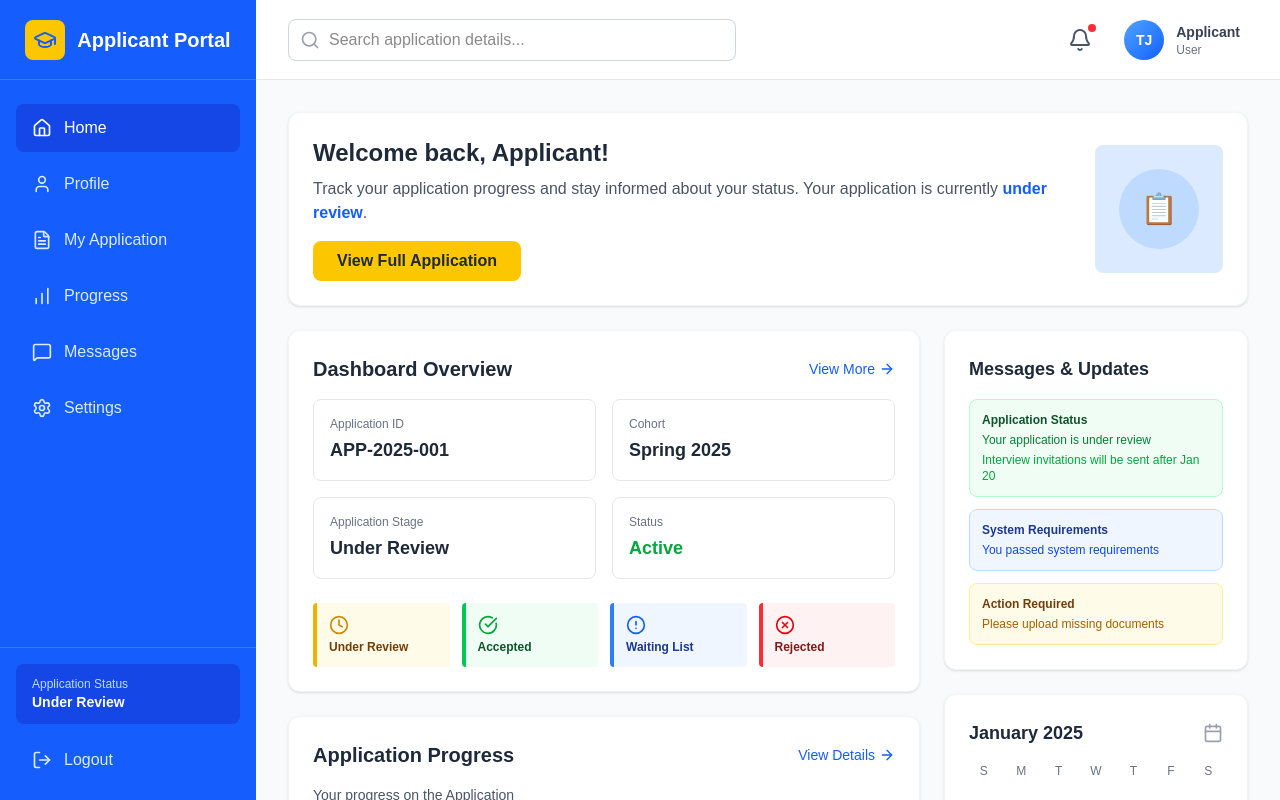
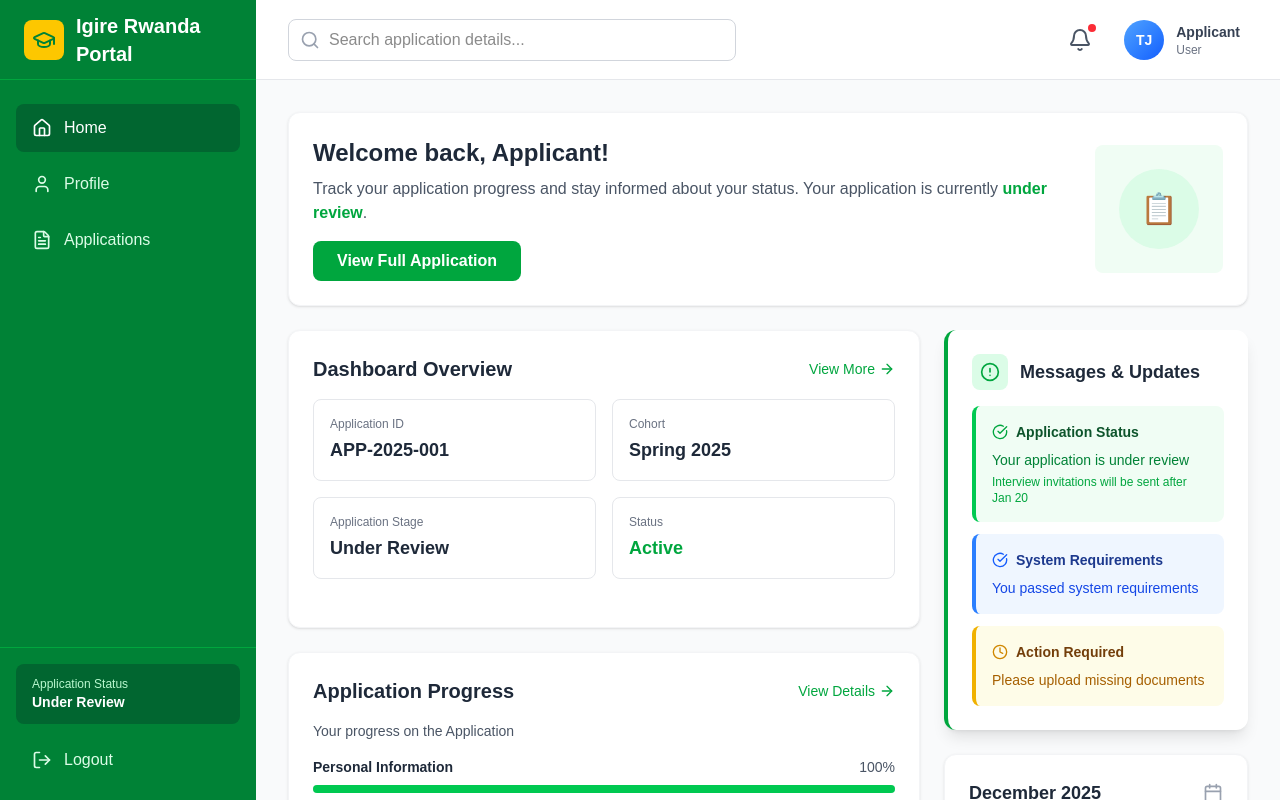
Before and after one commit to SheCanCODE-Capstone-Projects/Application-portal-frontend, a Next.js app: page /applicant/dashboard in a window 1280 px wide. Built offline with nearby package versions, Linux system fonts and the light colour scheme.

Commit message:
Improvements to add on

```diff
--- a/src/app/applicant/dashboard/page.tsx
+++ b/src/app/applicant/dashboard/page.tsx
@@ -3,6 +3,12 @@
 import { Calendar, ArrowRight, CheckCircle, Clock, XCircle, AlertCircle } from "lucide-react";
 
 export default function DashboardPage() {
+  const currentDate = new Date();
+  const currentMonth = currentDate.toLocaleString('default', { month: 'long' });
+  const currentYear = currentDate.getFullYear();
+  const today = currentDate.getDate();
+  const daysInMonth = new Date(currentYear, currentDate.getMonth() + 1, 0).getDate();
+
   return (
     <div className="space-y-6">
       {/* Profile Overview Card */}
@@ -12,15 +18,15 @@ export default function DashboardPage() {
             <h2 className="text-2xl font-bold text-gray-800 mb-2">Welcome back, Applicant!</h2>
             <p className="text-gray-600 mb-4">
               Track your application progress and stay informed about your status.
-              Your application is currently <span className="font-semibold text-blue-600">under review</span>.
+              Your application is currently <span className="font-semibold text-green-600">under review</span>.
             </p>
-            <button className="bg-yellow-400 hover:bg-yellow-500 text-gray-800 font-semibold px-6 py-2 rounded-lg transition-colors">
+            <button className="bg-green-600 hover:bg-green-700 text-white font-semibold px-6 py-2 rounded-lg transition-colors">
               View Full Application
             </button>
           </div>
           <div className="flex-shrink-0">
-            <div className="w-32 h-32 bg-blue-100 rounded-lg flex items-center justify-center">
-              <div className="w-20 h-20 bg-blue-200 rounded-full flex items-center justify-center">
+            <div className="w-32 h-32 bg-green-50 rounded-lg flex items-center justify-center">
+              <div className="w-20 h-20 bg-green-100 rounded-full flex items-center justify-center">
                 <span className="text-3xl">📋</span>
               </div>
             </div>
@@ -36,7 +42,7 @@ export default function DashboardPage() {
           <div className="bg-white rounded-xl shadow-sm p-6 border border-gray-100">
             <div className="flex items-center justify-between mb-4">
               <h3 className="text-xl font-bold text-gray-800">Dashboard Overview</h3>
-              <button className="text-blue-600 hover:text-blue-700 text-sm font-medium flex items-center">
+              <button className="text-green-600 hover:text-green-700 text-sm font-medium flex items-center">
                 View More <ArrowRight className="w-4 h-4 ml-1" />
               </button>
             </div>
@@ -63,32 +69,13 @@ export default function DashboardPage() {
               </div>
             </div>
 
-            {/* Status Indicators */}
-            <div className="grid grid-cols-2 md:grid-cols-4 gap-3">
-              <div className="bg-yellow-50 border-l-4 border-yellow-500 p-3 rounded">
-                <Clock className="w-5 h-5 text-yellow-600 mb-1" />
-                <p className="text-xs font-semibold text-yellow-900">Under Review</p>
-              </div>
-              <div className="bg-green-50 border-l-4 border-green-500 p-3 rounded">
-                <CheckCircle className="w-5 h-5 text-green-600 mb-1" />
-                <p className="text-xs font-semibold text-green-900">Accepted</p>
-              </div>
-              <div className="bg-blue-50 border-l-4 border-blue-500 p-3 rounded">
-                <AlertCircle className="w-5 h-5 text-blue-600 mb-1" />
-                <p className="text-xs font-semibold text-blue-900">Waiting List</p>
-              </div>
-              <div className="bg-red-50 border-l-4 border-red-500 p-3 rounded">
-                <XCircle className="w-5 h-5 text-red-600 mb-1" />
-                <p className="text-xs font-semibold text-red-900">Rejected</p>
-              </div>
-            </div>
           </div>
 
           {/* Application Progress */}
           <div className="bg-white rounded-xl shadow-sm p-6 border border-gray-100">
             <div className="flex items-center justify-between mb-4">
               <h3 className="text-xl font-bold text-gray-800">Application Progress</h3>
-              <button className="text-blue-600 hover:text-blue-700 text-sm font-medium flex items-center">
+              <button className="text-green-600 hover:text-green-700 text-sm font-medium flex items-center">
                 View Details <ArrowRight className="w-4 h-4 ml-1" />
               </button>
             </div>
@@ -121,7 +108,7 @@ export default function DashboardPage() {
                   <span className="text-sm text-gray-600">75%</span>
                 </div>
                 <div className="w-full bg-gray-200 rounded-full h-2">
-                  <div className="bg-blue-500 h-2 rounded-full" style={{ width: "75%" }}></div>
+                  <div className="bg-green-500 h-2 rounded-full" style={{ width: "75" }}></div>
                 </div>
               </div>
 
@@ -141,23 +128,37 @@ export default function DashboardPage() {
         {/* Right Column: Messages & Actions */}
         <div className="space-y-6">
           {/* Messages & Updates */}
-          <div className="bg-white rounded-xl shadow-sm p-6 border border-gray-100">
-            <h3 className="text-lg font-bold text-gray-800 mb-4">Messages & Updates</h3>
+          <div className="bg-white rounded-xl shadow-lg p-6 border-l-4 border-green-600">
+            <div className="flex items-center mb-4">
+              <div className="bg-green-100 p-2 rounded-lg mr-3">
+                <AlertCircle className="w-5 h-5 text-green-600" />
+              </div>
+              <h3 className="text-lg font-bold text-gray-800">Messages & Updates</h3>
+            </div>
             <div className="space-y-3">
-              <div className="bg-green-50 border border-green-200 rounded-lg p-3">
-                <p className="text-xs font-semibold text-green-900 mb-1">Application Status</p>
-                <p className="text-xs text-green-700 mb-1">Your application is under review</p>
+              <div className="bg-green-50 border-l-4 border-green-500 rounded-lg p-4">
+                <div className="flex items-center mb-2">
+                  <CheckCircle className="w-4 h-4 text-green-600 mr-2" />
+                  <p className="text-sm font-semibold text-green-900">Application Status</p>
+                </div>
+                <p className="text-sm text-green-700 mb-1">Your application is under review</p>
                 <p className="text-xs text-green-600">Interview invitations will be sent after Jan 20</p>
               </div>
 
-              <div className="bg-blue-50 border border-blue-200 rounded-lg p-3">
-                <p className="text-xs font-semibold text-blue-900 mb-1">System Requirements</p>
-                <p className="text-xs text-blue-700">You passed system requirements</p>
+              <div className="bg-blue-50 border-l-4 border-blue-500 rounded-lg p-4">
+                <div className="flex items-center mb-2">
+                  <CheckCircle className="w-4 h-4 text-blue-600 mr-2" />
+                  <p className="text-sm font-semibold text-blue-900">System Requirements</p>
+                </div>
+                <p className="text-sm text-blue-700">You passed system requirements</p>
               </div>
 
-              <div className="bg-yellow-50 border border-yellow-200 rounded-lg p-3">
-                <p className="text-xs font-semibold text-yellow-900 mb-1">Action Required</p>
-                <p className="text-xs text-yellow-700">Please upload missing documents</p>
+              <div className="bg-yellow-50 border-l-4 border-yellow-500 rounded-lg p-4">
+                <div className="flex items-center mb-2">
+                  <Clock className="w-4 h-4 text-yellow-600 mr-2" />
+                  <p className="text-sm font-semibold text-yellow-900">Action Required</p>
+                </div>
+                <p className="text-sm text-yellow-700">Please upload missing documents</p>
               </div>
             </div>
           </div>
@@ -165,7 +166,7 @@ export default function DashboardPage() {
           {/* Calendar */}
           <div className="bg-white rounded-xl shadow-sm p-6 border border-gray-100">
             <div className="flex items-center justify-between mb-4">
-              <h3 className="text-lg font-bold text-gray-800">January 2025</h3>
+              <h3 className="text-lg font-bold text-gray-800">{currentMonth} {currentYear}</h3>
               <Calendar className="w-5 h-5 text-gray-400" />
             </div>
             <div className="mb-4">
@@ -179,11 +180,11 @@ export default function DashboardPage() {
                 <div>S</div>
               </div>
               <div className="grid grid-cols-7 gap-2 text-center text-sm">
-                {Array.from({ length: 31 }, (_, i) => (
+                {Array.from({ length: daysInMonth }, (_, i) => (
                   <div
                     key={i}
-                    className={`p-2 rounded-lg cursor-pointer hover:bg-blue-50 transition-colors ${
-                      i + 1 === 20 ? "bg-blue-600 text-white font-semibold" : "text-gray-700"
+                    className={`p-2 rounded-lg cursor-pointer hover:bg-green-50 transition-colors ${
+                      i + 1 === today ? "bg-green-600 text-white font-semibold" : "text-gray-700"
                     }`}
                   >
                     {i + 1}
@@ -191,27 +192,12 @@ export default function DashboardPage() {
                 ))}
               </div>
             </div>
-            <div className="text-xs text-gray-600 bg-blue-50 p-3 rounded-lg">
-              <p className="font-semibold text-blue-900 mb-1">Important Date</p>
+            <div className="text-xs text-gray-600 bg-green-50 p-3 rounded-lg">
+              <p className="font-semibold text-green-900 mb-1">Important Date</p>
               <p>Interview invitations: Jan 20, 2025</p>
             </div>
           </div>
 
-          {/* Quick Actions */}
-          <div className="bg-white rounded-xl shadow-sm p-6 border border-gray-100">
-            <h3 className="text-lg font-bold text-gray-800 mb-4">Quick Actions</h3>
-            <div className="space-y-3">
-              <button className="w-full bg-gradient-to-r from-blue-500 to-blue-600 hover:from-blue-600 hover:to-blue-700 text-white px-4 py-3 rounded-lg font-semibold transition-all shadow-sm">
-                Upload Documents
-              </button>
-              <button className="w-full bg-gradient-to-r from-yellow-400 to-yellow-500 hover:from-yellow-500 hover:to-yellow-600 text-gray-800 px-4 py-3 rounded-lg font-semibold transition-all shadow-sm">
-                View Application
-              </button>
-              <button className="w-full border-2 border-blue-200 hover:border-blue-300 text-blue-700 hover:bg-blue-50 px-4 py-3 rounded-lg font-semibold transition-all">
-                Contact Support
-              </button>
-            </div>
-          </div>
         </div>
       </div>
     </div>
--- a/src/components/dashboard/Sidebar.tsx
+++ b/src/components/dashboard/Sidebar.tsx
@@ -6,9 +6,6 @@ import {
   Home,
   User,
   FileText,
-  BarChart,
-  MessageSquare,
-  Settings,
   LogOut,
   GraduationCap,
 } from "lucide-react";
@@ -21,10 +18,7 @@ interface SidebarProps {
 const menuItems = [
   { icon: Home, label: "Home", path: "/applicant/dashboard" },
   { icon: User, label: "Profile", path: "/applicant/dashboard/profile" },
-  { icon: FileText, label: "My Application", path: "/applicant/dashboard/application" },
-  { icon: BarChart, label: "Progress", path: "/applicant/dashboard/progress" },
-  { icon: MessageSquare, label: "Messages", path: "/applicant/dashboard/messages" },
-  { icon: Settings, label: "Settings", path: "/applicant/dashboard/settings" },
+  { icon: FileText, label: "Applications", path: "/applicant/dashboard/applications" },
 ];
 
 export default function Sidebar({ isOpen, onClose }: SidebarProps) {
@@ -47,19 +41,19 @@ export default function Sidebar({ isOpen, onClose }: SidebarProps) {
       <aside
         className={`
           fixed lg:static inset-y-0 left-0 z-30
-          w-64 bg-blue-600 text-white
+          w-64 bg-green-700 text-white
           transform transition-transform duration-300 ease-in-out
           ${isOpen ? "translate-x-0" : "-translate-x-full lg:translate-x-0"}
           flex flex-col
         `}
       >
         {/* Logo/Brand */}
-        <div className="flex items-center justify-center h-20 px-6 border-b border-blue-500">
+        <div className="flex items-center justify-center h-20 px-6 border-b border-green-600">
           <div className="flex items-center space-x-3">
             <div className="bg-yellow-400 rounded-lg p-2">
-              <GraduationCap className="w-6 h-6 text-blue-600" />
+              <GraduationCap className="w-6 h-6 text-green-700" />
             </div>
-            <span className="text-xl font-bold">Applicant Portal</span>
+            <span className="text-xl font-bold">Igire Rwanda Portal</span>
           </div>
         </div>
 
@@ -78,8 +72,8 @@ export default function Sidebar({ isOpen, onClose }: SidebarProps) {
                   transition-colors duration-200
                   ${
                     isActive
-                      ? "bg-blue-700 text-white"
-                      : "text-blue-100 hover:bg-blue-700 hover:text-white"
+                      ? "bg-green-800 text-white"
+                      : "text-green-100 hover:bg-green-800 hover:text-white"
                   }
                 `}
               >
@@ -91,16 +85,16 @@ export default function Sidebar({ isOpen, onClose }: SidebarProps) {
         </nav>
 
         {/* Application Status & Logout */}
-        <div className="px-4 py-4 border-t border-blue-500">
-          <div className="bg-blue-700 rounded-lg px-4 py-3 mb-3">
-            <p className="text-xs text-blue-200">Application Status</p>
+        <div className="px-4 py-4 border-t border-green-600">
+          <div className="bg-green-800 rounded-lg px-4 py-3 mb-3">
+            <p className="text-xs text-green-200">Application Status</p>
             <p className="text-sm font-semibold">Under Review</p>
           </div>
 
           <button
             onClick={handleLogout}
             className="w-full flex items-center space-x-3 px-4 py-3 rounded-lg
-              text-blue-100 hover:bg-red-600 hover:text-white transition-colors duration-200"
+              text-green-100 hover:bg-red-600 hover:text-white transition-colors duration-200"
           >
             <LogOut className="w-5 h-5" />
             <span className="font-medium">Logout</span>
```
